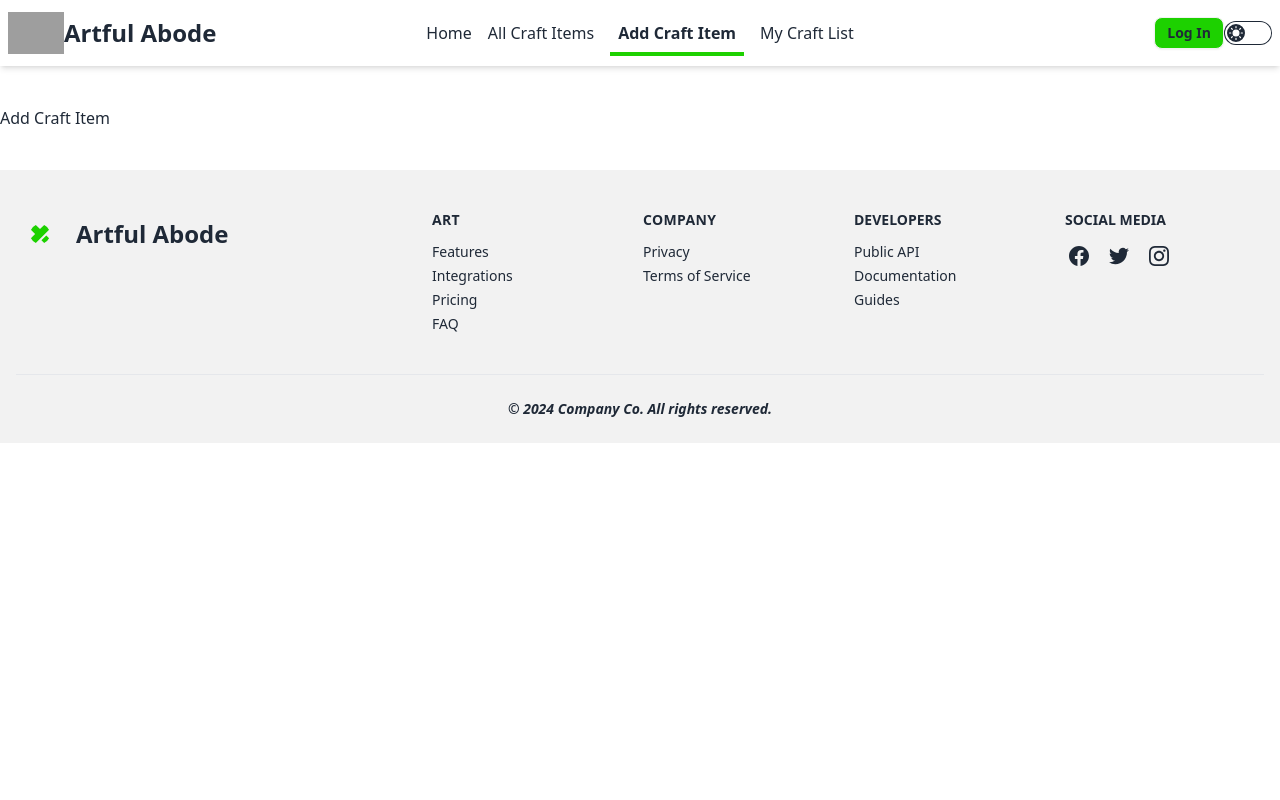
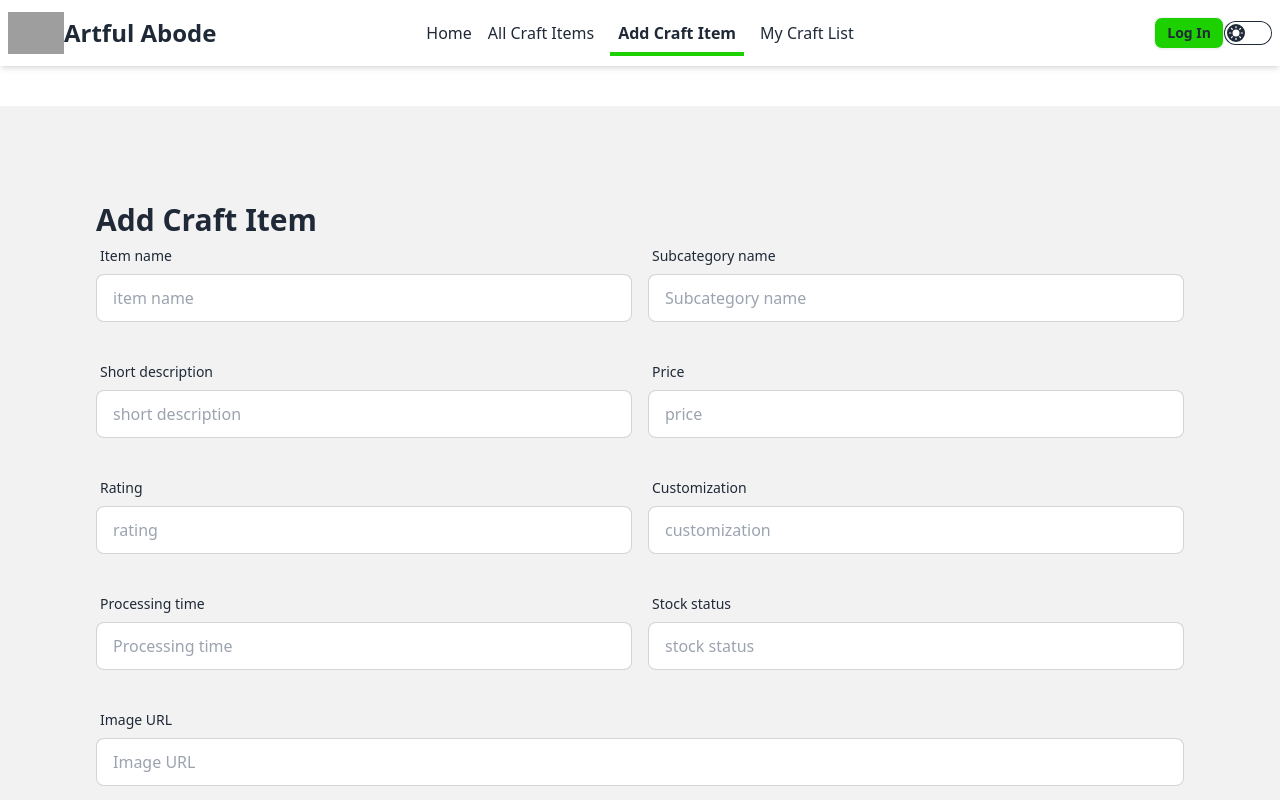
Before and after one commit to rafaulgoni/Artful-Abode-Client-Site, a React (Vite) app: page /add in a window 1280 px wide. Shown: the top 800 px of the page. Built offline with nearby package versions, Linux system fonts and the light colour scheme; no server answers; grey boxes are pictures that could not be loaded.

Commit message:
add craft section done

```diff
--- a/src/Pages/AddCraftItem.jsx
+++ b/src/Pages/AddCraftItem.jsx
@@ -2,8 +2,93 @@
 
 const AddCraftItem = () => {
     return (
-        <div>
-            Add Craft Item
+        <div className="bg-base-200 p-6 md:p-24 container mx-auto">
+            <h2 className="text-3xl font-extrabold">Add Craft Item</h2>
+            <form>
+                <div className="md:flex mb-8">
+                    <div className="form-control md:w-1/2">
+                        <label className="label">
+                            <span className="label-text">Item name</span>
+                        </label>
+                        <label className="input-group">
+                            <input type="text" name="name" placeholder="item name" className="input input-bordered w-full" />
+                        </label>
+                    </div>
+                    <div className="form-control md:w-1/2 md:ml-4">
+                        <label className="label">
+                            <span className="label-text">Subcategory name</span>
+                        </label>
+                        <label className="input-group">
+                            <input type="text" name="subcategory" placeholder="Subcategory name" className="input input-bordered w-full" />
+                        </label>
+                    </div>
+                </div>
+                <div className="md:flex mb-8">
+                    <div className="form-control md:w-1/2">
+                        <label className="label">
+                            <span className="label-text">Short description</span>
+                        </label>
+                        <label className="input-group">
+                            <input type="text" name="description" placeholder="short description" className="input input-bordered w-full" />
+                        </label>
+                    </div>
+                    <div className="form-control md:w-1/2 md:ml-4">
+                        <label className="label">
+                            <span className="label-text">Price</span>
+                        </label>
+                        <label className="input-group">
+                            <input type="text" name="price" placeholder="price" className="input input-bordered w-full" />
+                        </label>
+                    </div>
+                </div>
+                <div className="md:flex mb-8">
+                    <div className="form-control md:w-1/2">
+                        <label className="label">
+                            <span className="label-text">Rating</span>
+                        </label>
+                        <label className="input-group">
+                            <input type="text" name="rating" placeholder="rating" className="input input-bordered w-full" />
+                        </label>
+                    </div>
+                    <div className="form-control md:w-1/2 md:ml-4">
+                        <label className="label">
+                            <span className="label-text">Customization</span>
+                        </label>
+                        <label className="input-group">
+                            <input type="text" name="customization" placeholder="customization" className="input input-bordered w-full" />
+                        </label>
+                    </div>
+                </div>
+                <div className="md:flex mb-8">
+                    <div className="form-control md:w-1/2">
+                        <label className="label">
+                            <span className="label-text">Processing time</span>
+                        </label>
+                        <label className="input-group">
+                            <input type="text" name="time" placeholder="Processing time" className="input input-bordered w-full" />
+                        </label>
+                    </div>
+                    <div className="form-control md:w-1/2 md:ml-4">
+                        <label className="label">
+                            <span className="label-text">Stock status</span>
+                        </label>
+                        <label className="input-group">
+                            <input type="text" name="status" placeholder="stock status" className="input input-bordered w-full" />
+                        </label>
+                    </div>
+                </div>
+                <div className="mb-8">
+                    <div className="form-control w-full">
+                        <label className="label">
+                            <span className="label-text">Image URL</span>
+                        </label>
+                        <label className="input-group">
+                            <input type="text" name="image" placeholder="Image URL" className="input input-bordered w-full" />
+                        </label>
+                    </div>
+                </div>
+                <input type="submit" value="Add Craft" className="btn btn-block bg-[#1DD100]" />
+            </form>
         </div>
     );
 };
```
Also changed, not shown: 1 other file (tests, documents, lock files or other folders).
